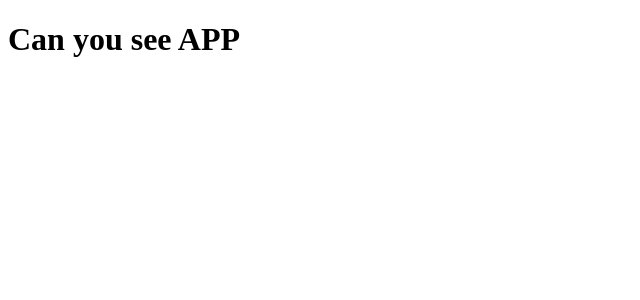
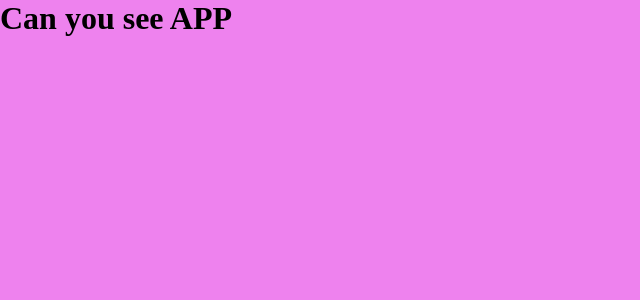
Before and after one commit to panduhjohn/unrep-frontend, a React (Create React App) app: page / in a window 1280 px wide. Shown: the top 300 px of the page, without its empty margins (0-640 px from the left). Built offline with nearby package versions, Linux system fonts and the light colour scheme.

Commit message:
navbar and jumbotron started

```diff
--- /dev/null
+++ b/src/App.css
@@ -0,0 +1,9 @@
+* {
+    margin: 0;
+    padding: 0;
+    box-sizing: border-box;
+}
+
+body {
+    background-color: violet;
+}
--- a/src/App.js
+++ b/src/App.js
@@ -1,4 +1,6 @@
 import React, { Component } from 'react'
+
+import './App.css'
 
 export default class App extends Component {
     render() {
```
Also changed, not shown: src/components/Jumbotron/Jumbotron.css (added), src/components/Jumbotron/Jumbotron.js (added), src/components/Navbar/Navbar.css (added), src/components/Navbar/Navbar.js (added).
